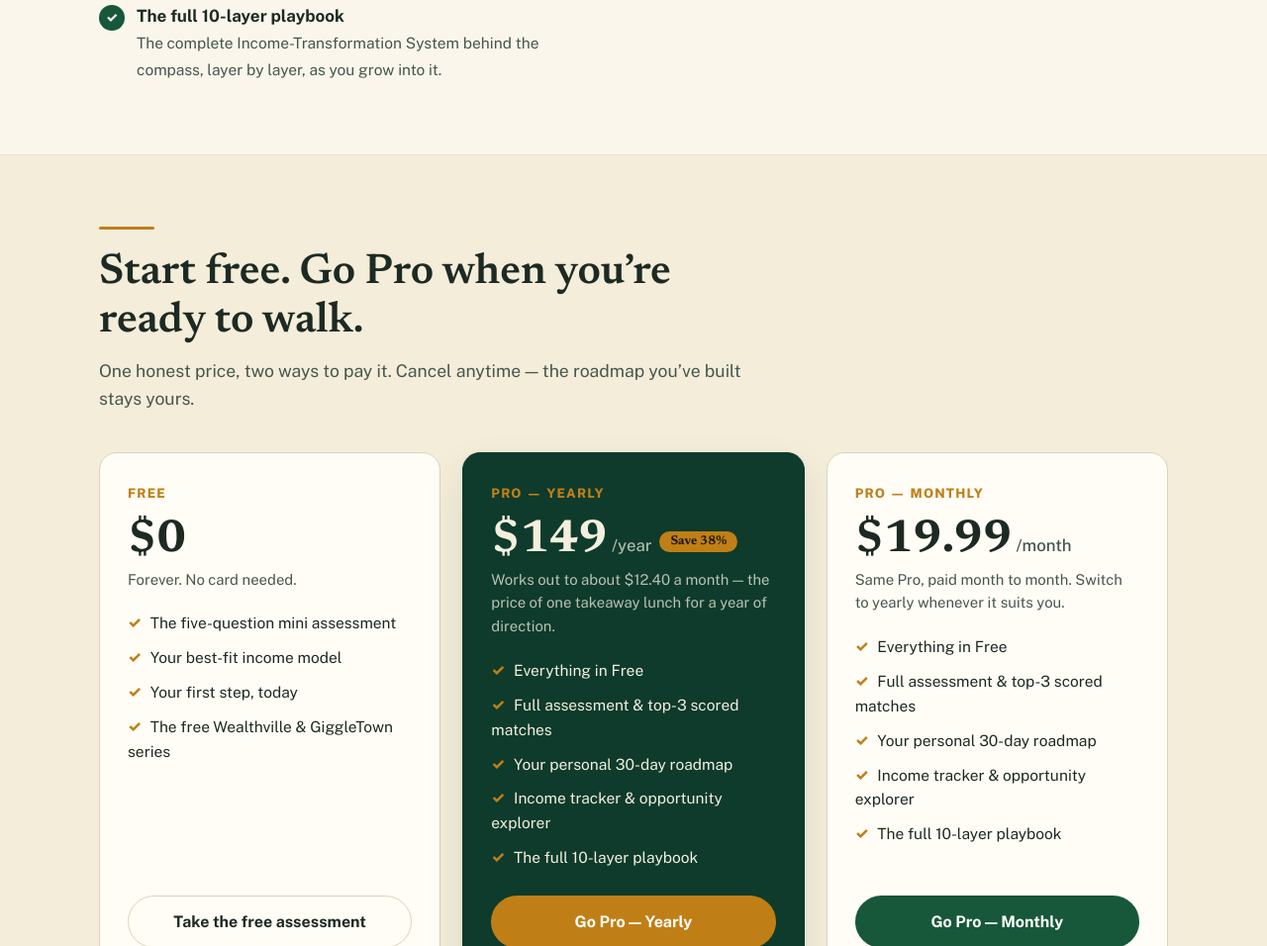
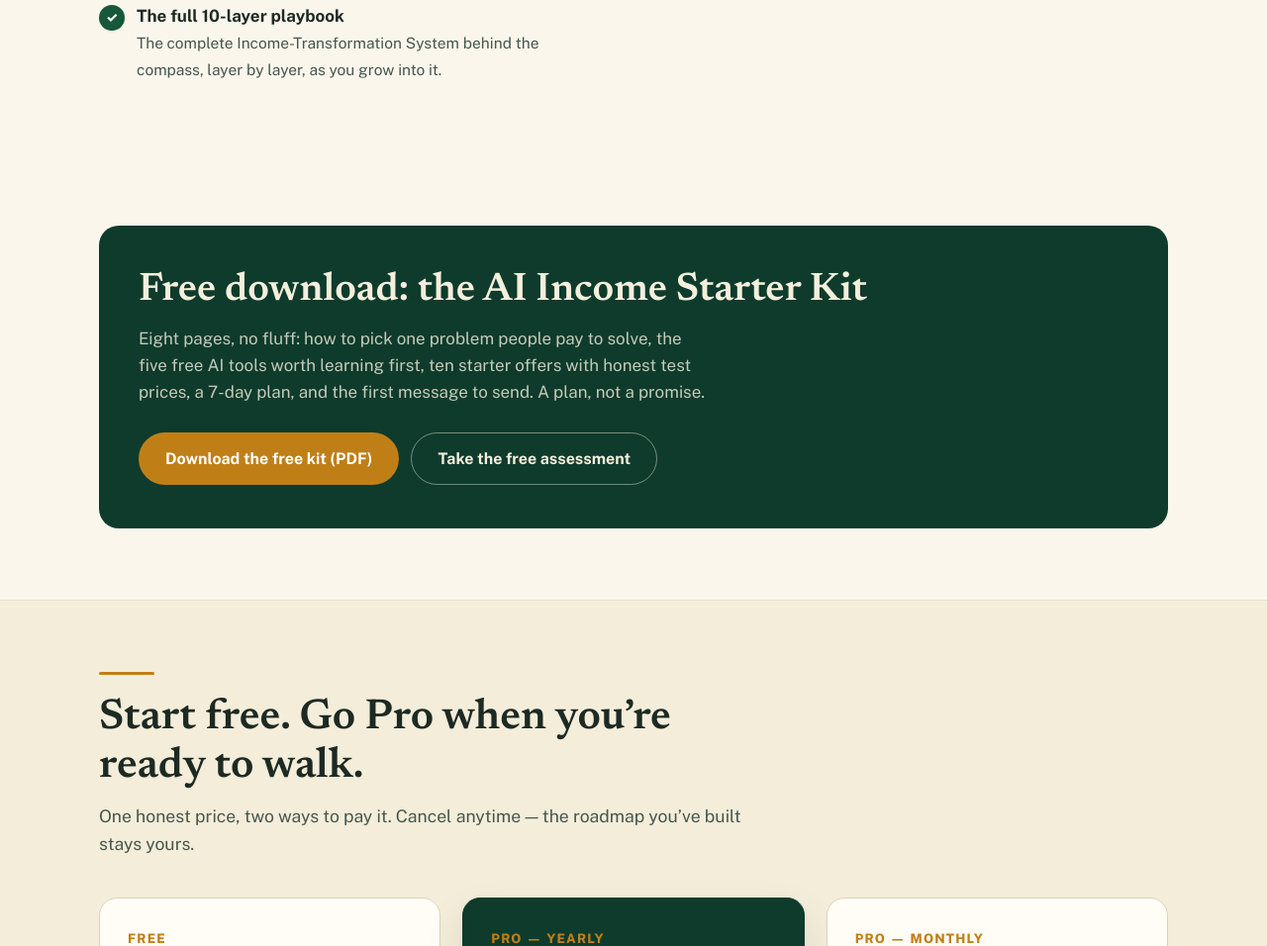
Before and after one commit to clutchlab-coach/income-compass, a plain HTML site: page index.html in a window 1280 px wide. Shown: the part 4145-5101 px from the top of the page at 99% size. Drawn offline with nearby package versions, Linux system fonts and the light colour scheme.

Commit message:
Add free AI Income Starter Kit

```diff
--- a/index.html
+++ b/index.html
@@ -473,6 +473,20 @@
         </div>
       </section>
 
+      <!-- ================= FREE STARTER KIT ================= -->
+      <section id="starter-kit">
+        <div class="wrap">
+          <div class="cta-band" style="text-align: left;">
+            <h2>Free download: the AI Income Starter Kit</h2>
+            <p style="margin: 0 0 26px;">Eight pages, no fluff: how to pick one problem people pay to solve, the five free AI tools worth learning first, ten starter offers with honest test prices, a 7-day plan, and the first message to send. A plan, not a promise.</p>
+            <div class="hero-ctas" style="justify-content: flex-start; margin-top: 0;">
+              <a class="btn btn-gold" href="ai-income-starter-kit.pdf" download>Download the free kit (PDF)</a>
+              <a class="btn btn-outline-light" href="#quiz">Take the free assessment</a>
+            </div>
+          </div>
+        </div>
+      </section>
+
       <!-- ================= PRICING ================= -->
       <section class="pricing-band" id="pricing">
         <div class="wrap">
```
Also changed, not shown: 1 other file.
